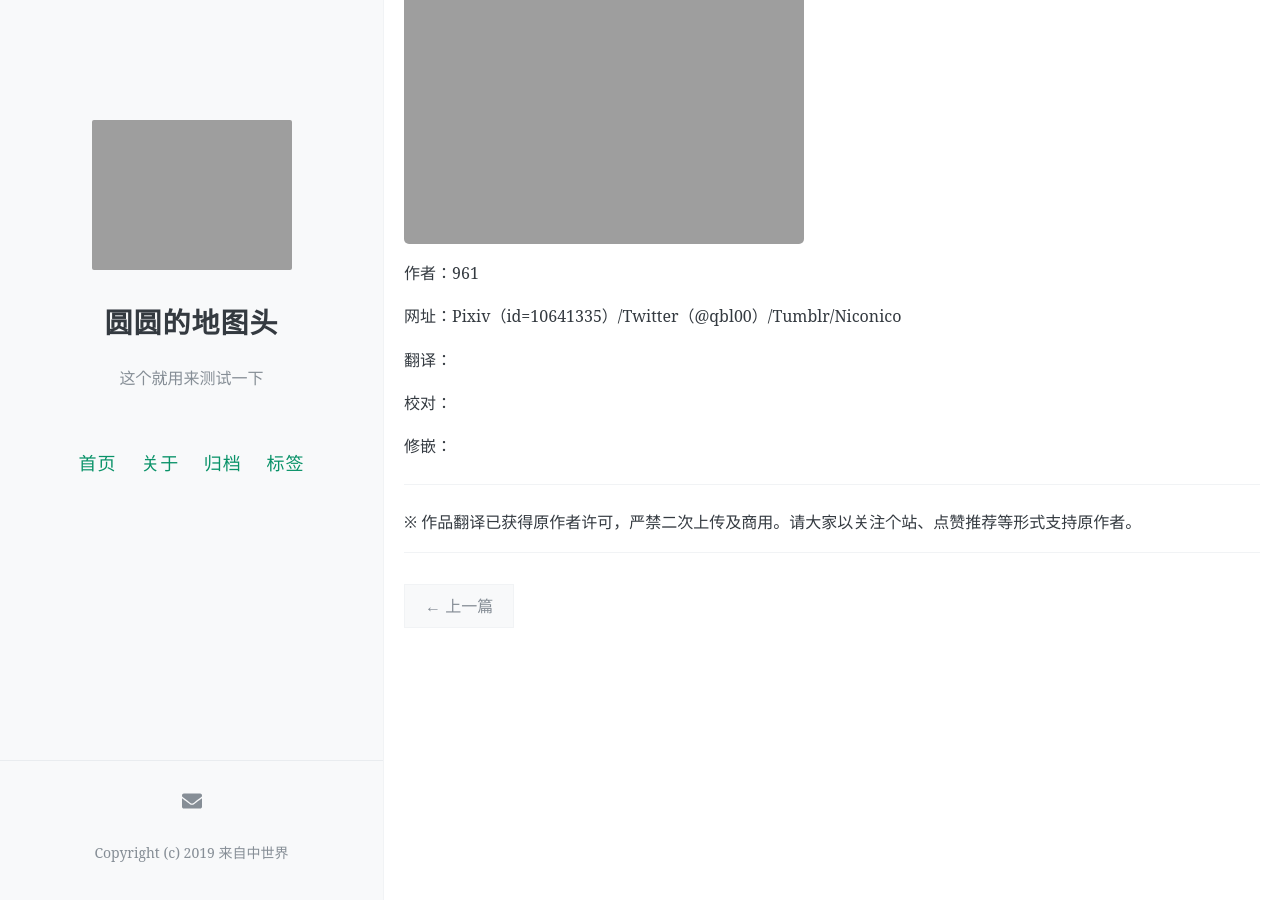
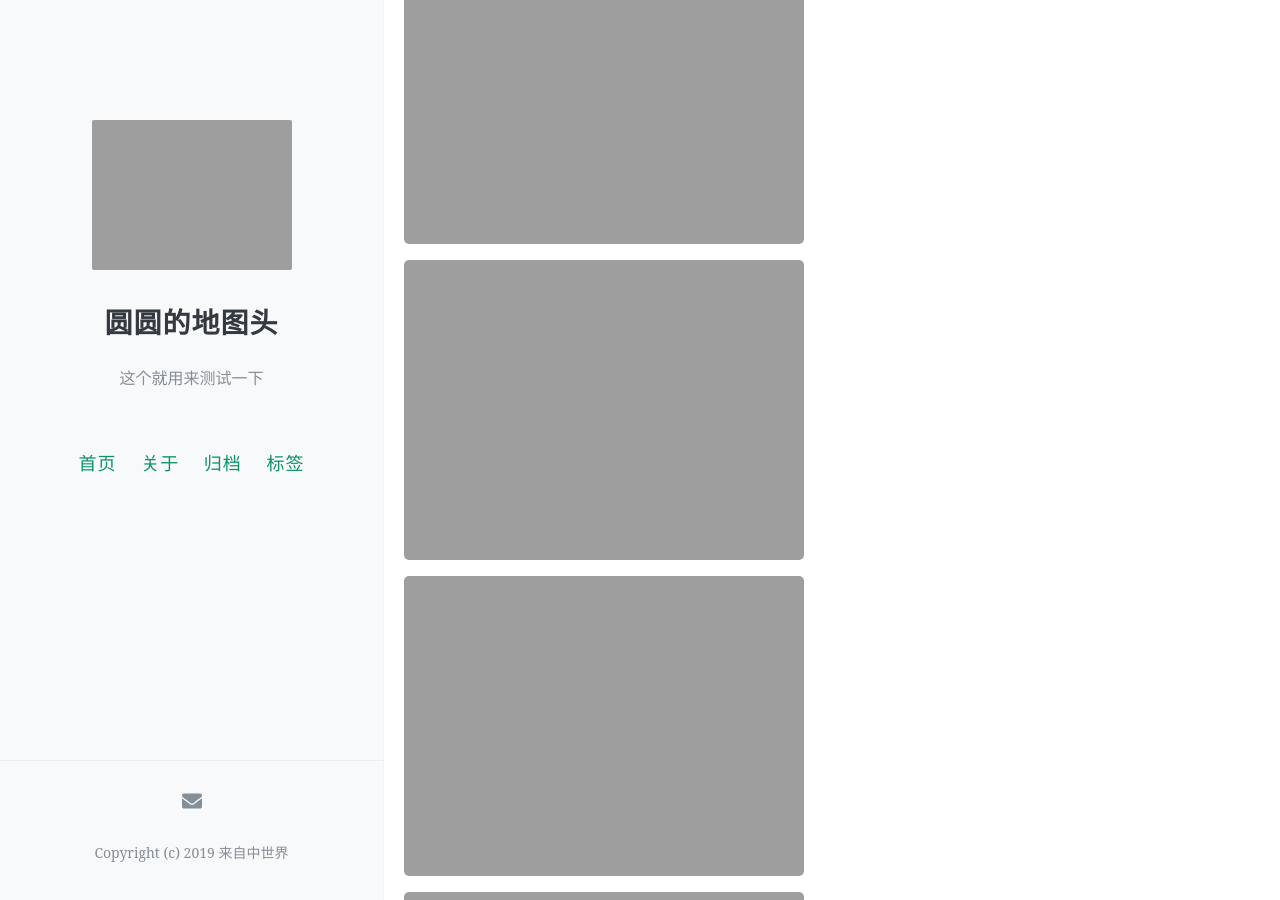
Before and after one commit to allegroxs/test_pages, a Jekyll site: the page built from _posts/2020-7-9-updateN.md, in a window 1280 px wide and 900 px high, scrolled down 2101 px. Built offline with Jekyll 4.4.1, drawn with Linux system fonts in a browser that asks for light colours; comment, search, counter and statistics services are not loaded.

Commit message:
Update 2020-7-9-updateN.md

```diff
--- a/_posts/2020-7-9-updateN.md
+++ b/_posts/2020-7-9-updateN.md
@@ -16,6 +16,9 @@ comments: true
 ![5](https://allegroxs.github.io/content/5.jpg)
 ![6](https://allegroxs.github.io/content/6.jpg)
 ![7](https://allegroxs.github.io/content/7.jpg)
+![8](https://allegroxs.github.io/content/8.jpg)
+![9](https://allegroxs.github.io/content/9.jpg)
+![10](https://allegroxs.github.io/content/10.jpg)
 
 
 作者：961
```
